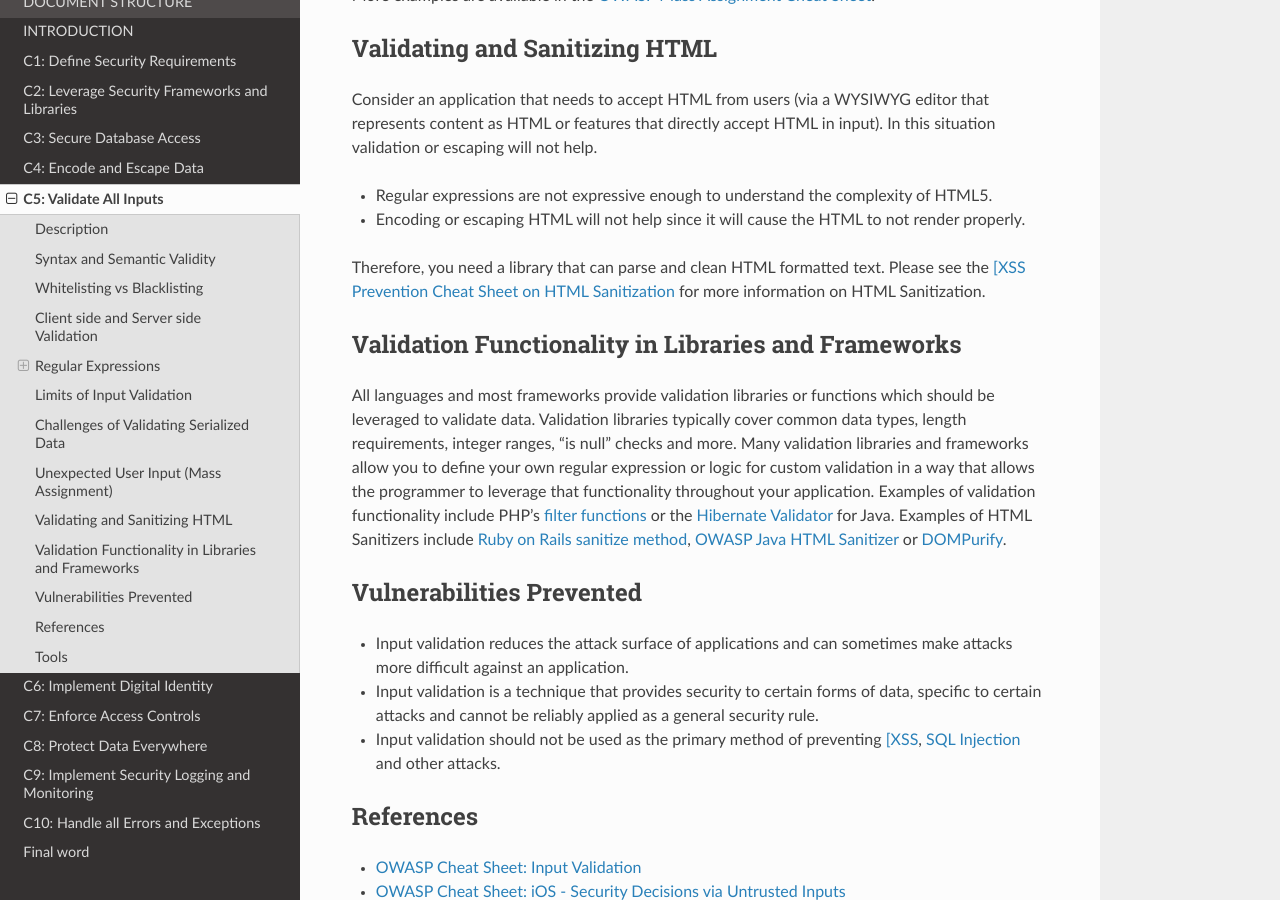
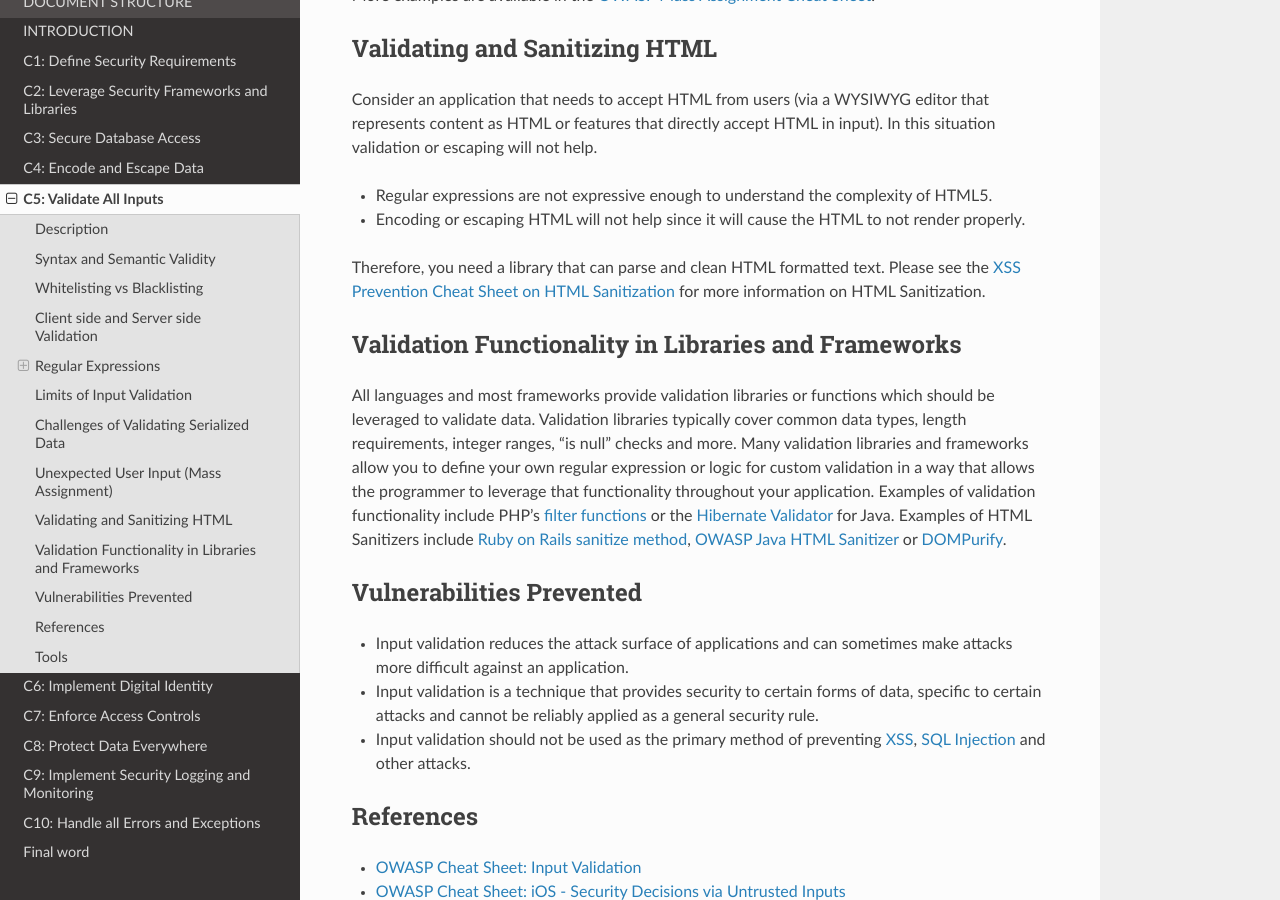
Before and after one commit to owasp-russia/top-10-proactive-controls, a Sphinx documentation site: the page built from source/c5-validate-all-inputs.rst, in a window 1280 px wide and 900 px high, scrolled down 3168 px. Built offline with Sphinx 7.4.7 and the Read the Docs theme 2.0.0, drawn with Linux system fonts in a browser that asks for light colours.

Commit message:
Fix misprints

```diff
--- a/source/c4-encode-escape-data.rst
+++ b/source/c4-encode-escape-data.rst
@@ -30,7 +30,7 @@ PHP Encoding Examples
 Zend Framework 2
 """"""""""""""""
 
-In Zend Framework 2 (ZF2), ``Zend\Escaper`` can be used for encoding the output. For contextual encoding examples see `Context-specific escaping with zend-escaper<https://framework.zend.com/blog/2017-05-16-zend-escaper.html>`_.
+In Zend Framework 2 (ZF2), ``Zend\Escaper`` can be used for encoding the output. For contextual encoding examples see `Context-specific escaping with zend-escaper <https://framework.zend.com/blog/2017-05-16-zend-escaper.html>`_.
 
 Other Types of Encoding and Injection Defense
 ----------------------------------------------
--- a/source/c5-validate-all-inputs.rst
+++ b/source/c5-validate-all-inputs.rst
@@ -98,7 +98,7 @@ Consider an application that needs to accept HTML from users (via a WYSIWYG edit
 * Regular expressions are not expressive enough to understand the complexity of HTML5.
 * Encoding or escaping HTML will not help since it will cause the HTML to not render properly.
 
-Therefore, you need a library that can parse and clean HTML formatted text. Please see the `[XSS Prevention Cheat Sheet on HTML Sanitization <https://www.owasp.org/index.php/XSS_(Cross_Site_Scripting)_Prevention_Cheat_Sheet#RULE_.236_-_Sanitize_HTML_Markup_with_a_Library_Designed_for_the_Job>`_ for more information on HTML Sanitization.
+Therefore, you need a library that can parse and clean HTML formatted text. Please see the `XSS Prevention Cheat Sheet on HTML Sanitization <https://www.owasp.org/index.php/XSS_(Cross_Site_Scripting)_Prevention_Cheat_Sheet#RULE_.236_-_Sanitize_HTML_Markup_with_a_Library_Designed_for_the_Job>`_ for more information on HTML Sanitization.
 
 Validation Functionality in Libraries and Frameworks
 -----------------------------------------------------
@@ -110,7 +110,7 @@ Vulnerabilities Prevented
 
 * Input validation reduces the attack surface of applications and can sometimes make attacks more difficult against an application.
 * Input validation is a technique that provides security to certain forms of data, specific to certain attacks and cannot be reliably applied as a general security rule.
-* Input validation should not be used as the primary method of preventing `[XSS <https://www.owasp.org/index.php/XSS_(Cross_Site_Scripting)_Prevention_Cheat_Sheet>`_, `SQL Injection <https://www.owasp.org/index.php/SQL_Injection_Prevention_Cheat_Sheet>`_ and other attacks.
+* Input validation should not be used as the primary method of preventing `XSS <https://www.owasp.org/index.php/XSS_(Cross_Site_Scripting)_Prevention_Cheat_Sheet>`_, `SQL Injection <https://www.owasp.org/index.php/SQL_Injection_Prevention_Cheat_Sheet>`_ and other attacks.
 
 References
 -----------
--- a/source/c6-implement-digital-identity.rst
+++ b/source/c6-implement-digital-identity.rst
@@ -27,7 +27,7 @@ Passwords should comply with the following requirements at the very least:
 * all printing ASCII characters as well as the space character should be acceptable in memorized secrets
 * encourage the use of long passwords and passphrases
 * remove complexity requirements as these have been found to be of limited effectiveness. Instead, the adoption of MFA or longer password lengths is recommended
-* ensure that passwords used are not commonly used passwords that have been already been leaked in a previous compromise.  You may choose to block the top 1000 or 10000 most common passwords which meet the above length requirements and are found in compromised password lists.  The following link contains the most commonly found passwords: `https://github.com/danielmiessler/SecLists/tree/master/Passwords <https://github.com/danielmiessler/SecLists/tree/master/Passwords`_
+* ensure that passwords used are not commonly used passwords that have been already been leaked in a previous compromise.  You may choose to block the top 1000 or 10000 most common passwords which meet the above length requirements and are found in compromised password lists.  The following link contains the most commonly found passwords: `https://github.com/danielmiessler/SecLists/tree/master/Passwords <https://github.com/danielmiessler/SecLists/tree/master/Passwords>`_
 
 Implement Secure Password Recovery Mechanism
 """"""""""""""""""""""""""""""""""""""""""""
@@ -111,7 +111,7 @@ Server-side sessions can be limiting for some forms of authentication. "Stateles
 JWT (JSON Web Tokens)
 ~~~~~~~~~~~~~~~~~~~~~~
 
-JSON Web Token (JWT) is an open standard (`RFC 7519 <https://tools.ietf.org/html/rfc7519)>`_ that defines a compact and self-contained way for securely transmitting information between parties as a JSON object. This information can be verified and trusted because it is digitally signed. A JWT token is created during authentication and is verified by the server (or servers) before any processing.
+JSON Web Token (JWT) is an open standard (`RFC 7519 <https://tools.ietf.org/html/rfc7519>`_) that defines a compact and self-contained way for securely transmitting information between parties as a JSON object. This information can be verified and trusted because it is digitally signed. A JWT token is created during authentication and is verified by the server (or servers) before any processing.
 
 However, JWT's are often not saved by the server after initial creation. JWT's are typically created and then handed to a client without being saved by the server in any way. The integrity of the token is maintained through the use of digital signatures so a server can later verify that the JWT is still valid and was not tampered with since its creation.
 
```
